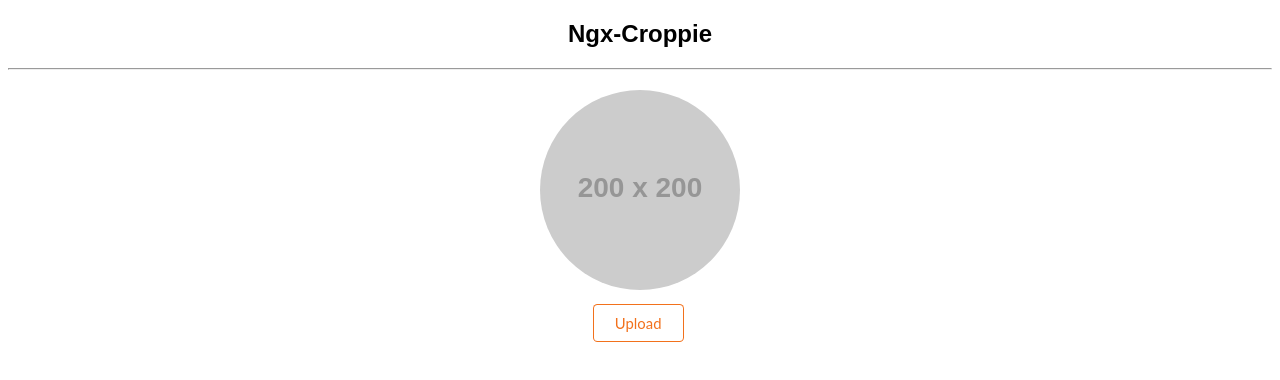
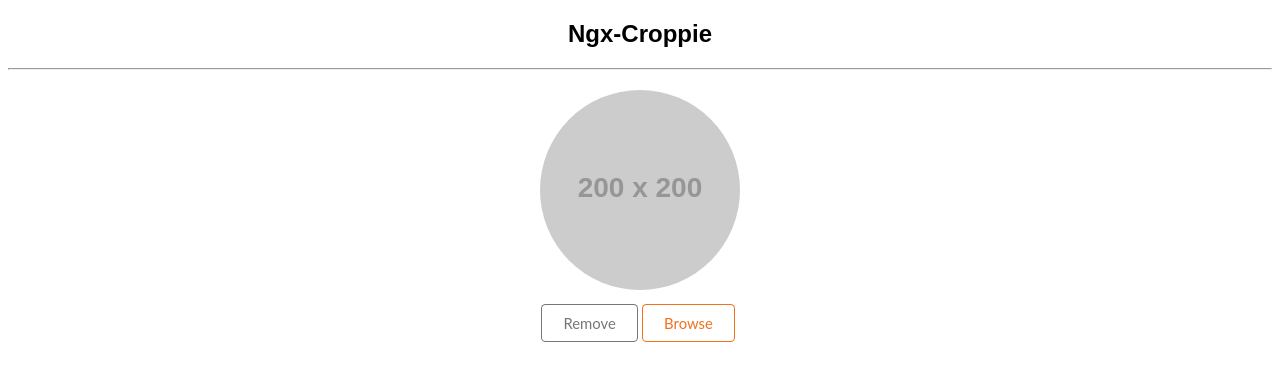
Before and after one commit to deej81/ngx-croppie, an Angular app: page / in a window 1280 px wide. Shown: the top 380 px of the page. Built offline with nearby package versions, Linux system fonts and the light colour scheme.

Commit message:
adds selected file-name, Remove button

```diff
--- a/src/app/app.component.html
+++ b/src/app/app.component.html
@@ -6,10 +6,14 @@
   <div *ngIf="!croppieImage">
     <img class="img-circle" [src]="imageToDisplay" alt="" />
   </div>
-  <ngx-croppie *ngIf="croppieImage" #ngxCroppie [croppieOptions]="croppieOptions" [imageUrl]="croppieImage" [imgChangeNo]="imgChangeNo" (result)="newImageResultFromCroppie($event)"></ngx-croppie>
+  <div class="croppie-section" *ngIf="croppieImage">
+    <ngx-croppie *ngIf="croppieImage" #ngxCroppie [croppieOptions]="croppieOptions" [imageUrl]="croppieImage" [imgChangeNo]="imgChangeNo" (result)="newImageResultFromCroppie($event)"></ngx-croppie>
+    <p><strong>File Name</strong> : {{fileName}}</p>
+  </div>
   <div class="mt-10">
     <input type="file" id="fileupload" #imageUpload (change)="imageUploadEvent($event)" accept="image/jpeg, image/png" hidden/>
-    <button type="button" class="ui button basic small orange" (click)="imageUpload.click()">Upload</button>
+    <button type="button" *ngIf="!croppieImage" class="ui button basic small grey" (click)="removeImage()">Remove</button>
+    <button type="button" class="ui button basic small orange" (click)="imageUpload.click()">Browse</button>
     <!-- <button type="button" class="btn btn-default" data-dismiss="modal" (click)="cancelCroppieEdit()">Cancel</button> -->
     <span *ngIf="croppieImage">
       <button type="button" class="ui button basic small green" (click)="saveImageFromCroppie()">Save</button>
--- a/src/app/app.component.ts
+++ b/src/app/app.component.ts
@@ -16,6 +16,7 @@ export class AppComponent implements OnInit {
   imgChangeNo = 0;
   currentImage: string;
   croppieImage: string;
+  fileName: string;
 
   public get imageToDisplay() {
     if (this.currentImage) { return this.currentImage; }
@@ -51,6 +52,10 @@ export class AppComponent implements OnInit {
     this.croppieImage = null;
   }
 
+  removeImage() {
+    this.currentImage = null;
+  }
+
   cancelCroppieEdit() {
     this.croppieImage = this.currentImage;
   }
@@ -71,6 +76,7 @@ export class AppComponent implements OnInit {
     if (!evt.target.files) { return; }
     if (evt.target.files.length !== 1) { return; }
     const file = evt.target.files[0];
+    this.fileName = file.name;
     if (file.type !== 'image/jpeg' && file.type !== 'image/png' && file.type !== 'image/jpg') { return; }
     const fr = new FileReader();
     fr.onloadend = (loadEvent: any) => {
```
